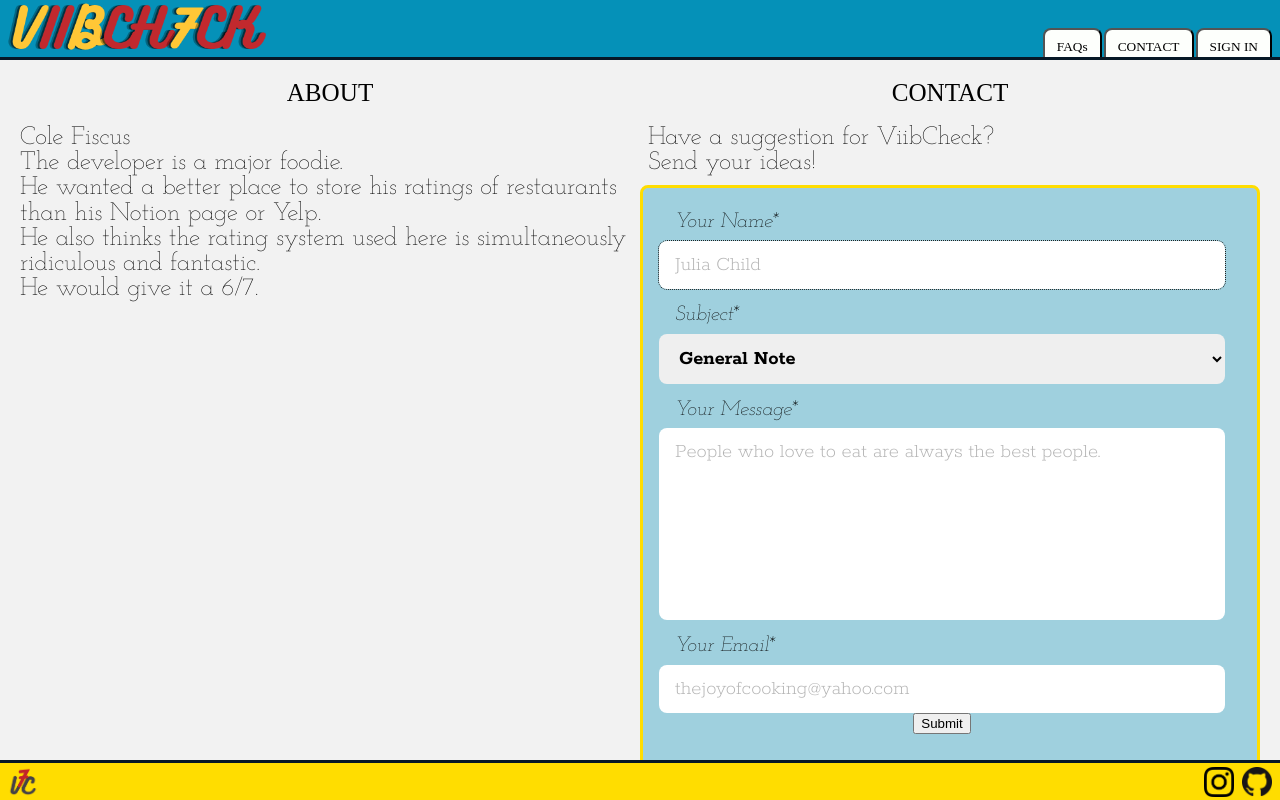
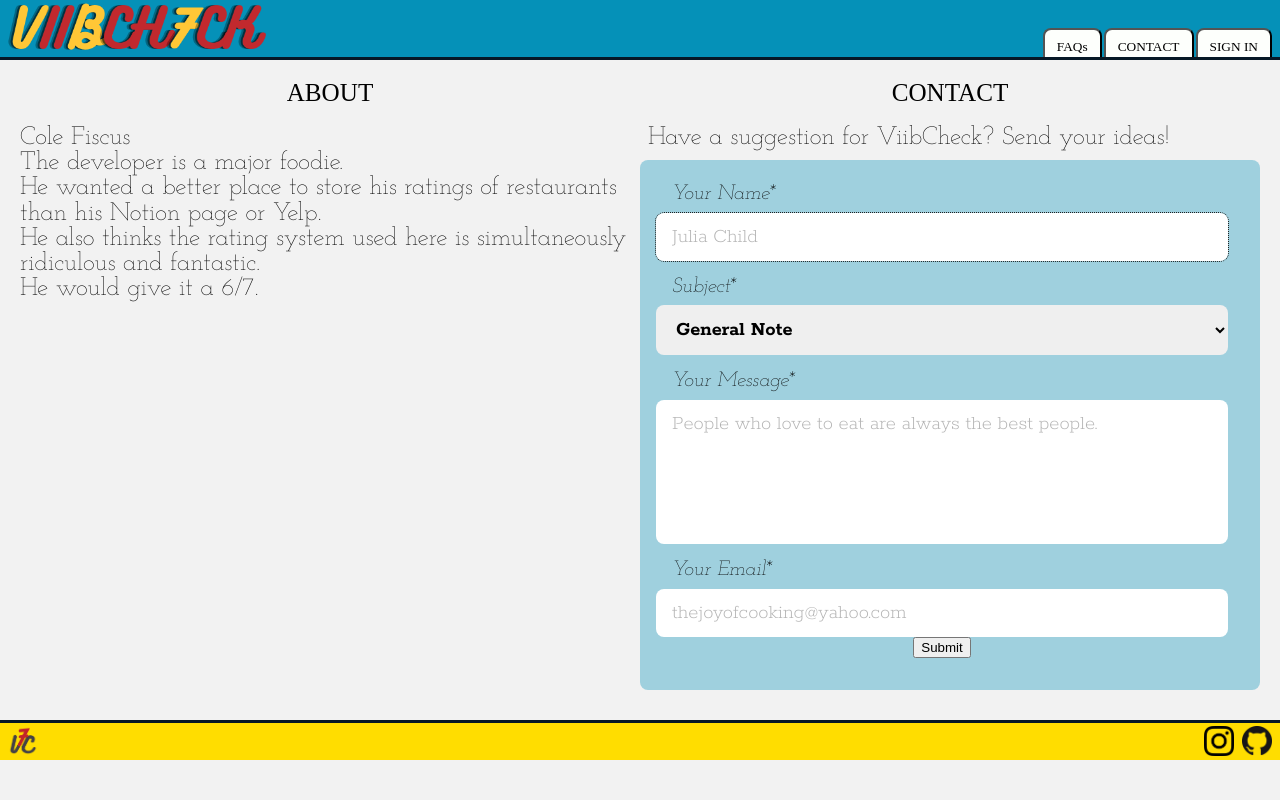
Before and after one commit to colefiscus/vibecheck, a React (Create React App) app: page /contact in a window 1280 px wide. Built offline with nearby package versions, Linux system fonts and the light colour scheme; a web font is replaced by a local one.

Commit message:
Adjust borders and spacing for Contact form

```diff
--- a/src/Components/EmailJS/ContactMe.js
+++ b/src/Components/EmailJS/ContactMe.js
@@ -75,7 +75,7 @@ const ContactMe = () => {
         <Label>Your Message*</Label>
         <EmailArea
           required
-          rows="7"
+          rows="5"
           cols="30"
           name="message"
           placeholder="People who love to eat are always the best people."
@@ -107,7 +107,6 @@ const Form = styled.form`
   margin: 10px 0px;
   padding: 8px 32px 32px 16px;
   background-color: hsl(193deg, 95%, 37%, 35%);
-  border: 3px solid #FFDD00;
   border-radius: 8px;
 `;
 
--- a/src/Components/Footer/Footer.js
+++ b/src/Components/Footer/Footer.js
@@ -32,8 +32,8 @@ const PageBottom = styled.footer`
   border-top: 3px solid #061826;
 
   // Remove this once content has been added to all views?
-  position: fixed;
-  bottom: 0;
+  // position: fixed;
+  // bottom: 0;
 `;
 
 const LogoWrapper = styled.a`
--- a/src/Views/Contact.js
+++ b/src/Views/Contact.js
@@ -16,7 +16,7 @@ const Contact = () => {
       </SectionWrapper>
       <SectionWrapper>
         <Title>CONTACT</Title>
-        <p style={{ "margin-left": "8px"}}>Have a suggestion for ViibCheck? <br />Send your ideas!</p>
+        <p style={{ "margin-left": "8px"}}>Have a suggestion for ViibCheck? Send your ideas!</p>
         <ContactMe />
       </SectionWrapper>
     </ContactWrapper>
```
